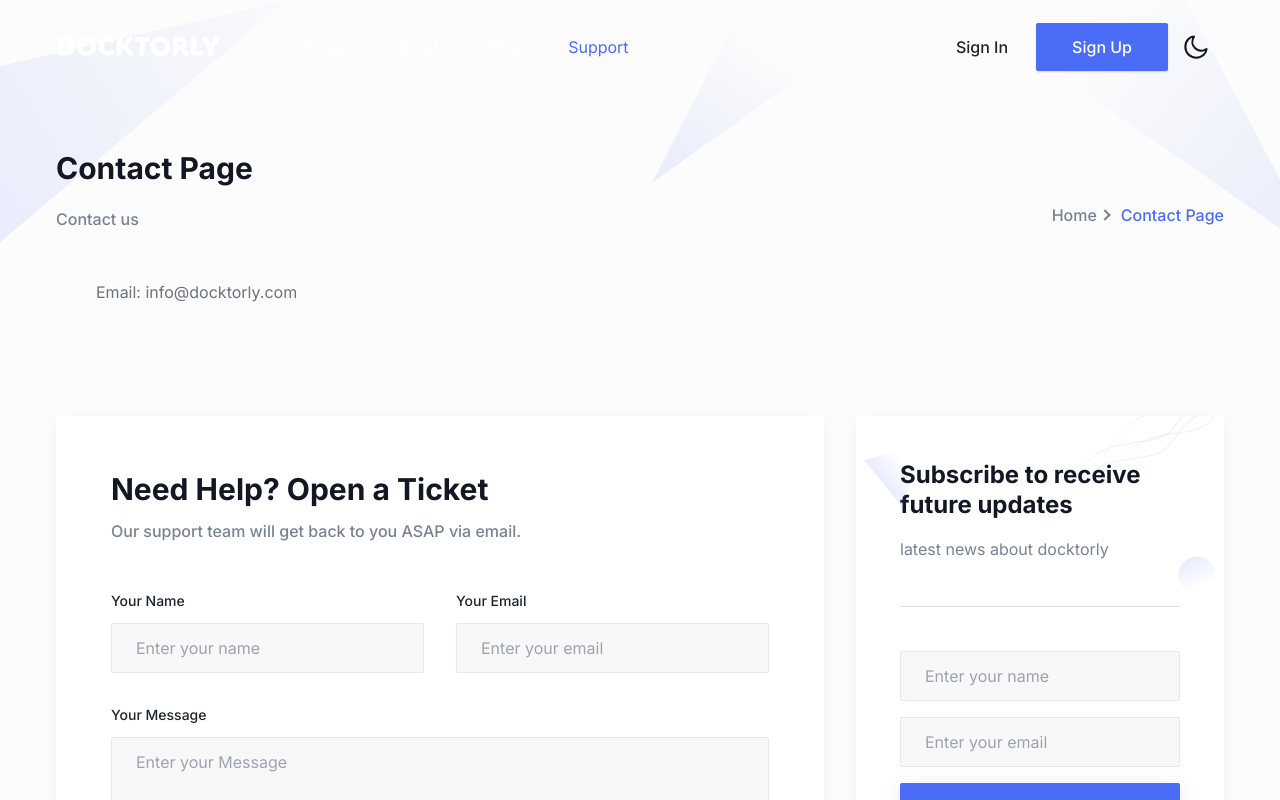
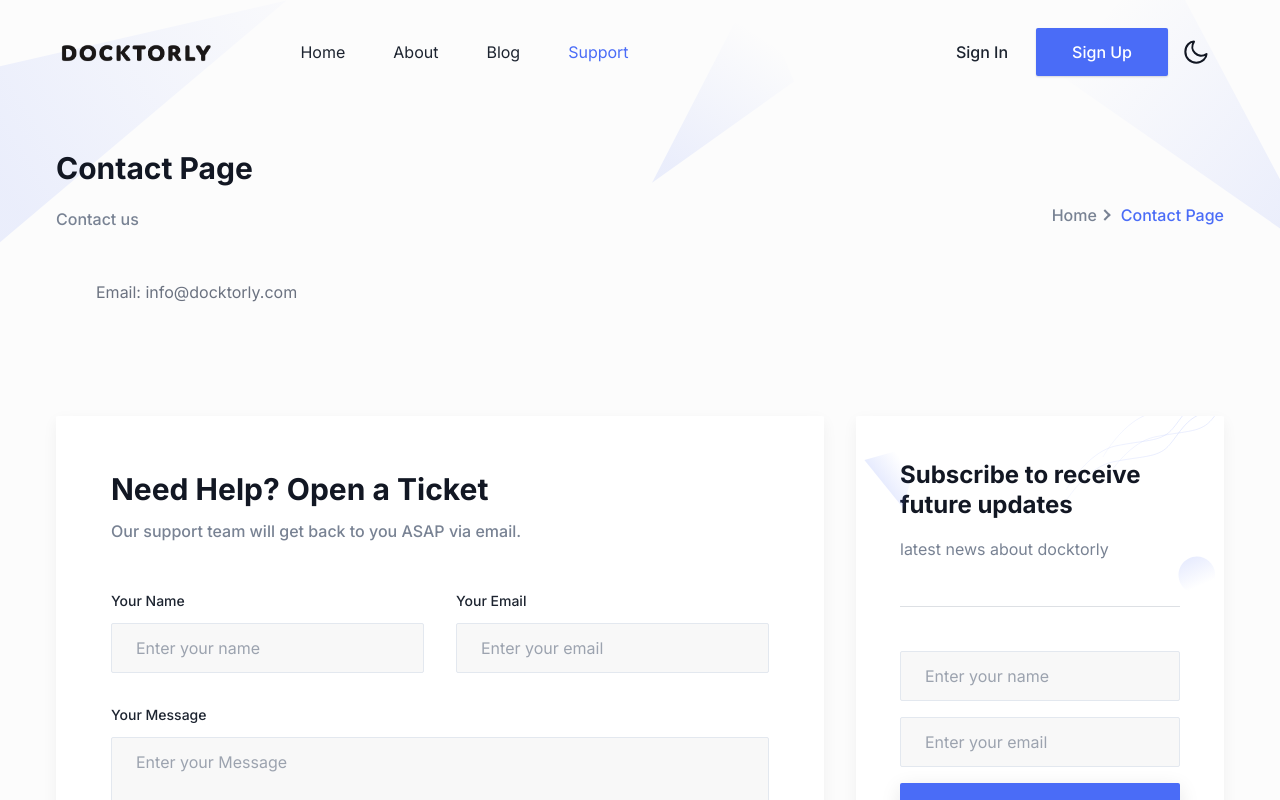
Before and after one commit to syounglee012/docktorly-frontend, a Next.js app: page /contact in a window 1280 px wide. Both pictures are taken after a click on the button "theme toggler". Shown: the top 800 px of the page. Built offline with nearby package versions, Linux system fonts and the light colour scheme.

Commit message:
dark mode color updated

```diff
--- a/components/Header/index.tsx
+++ b/components/Header/index.tsx
@@ -57,7 +57,7 @@ const Header = () => {
                 } `}
               >
                 <Image
-                  src="./images/logo/logo.png"
+                  src="./images/logo/logo-black.png"
                   alt="logo"
                   width={140}
                   height={30}
@@ -113,7 +113,7 @@ const Header = () => {
                             className={`flex py-2 text-base lg:mr-0 lg:inline-flex lg:px-0 lg:py-6 ${
                               usePathName === menuItem.path
                                 ? "text-primary dark:text-white"
-                                : "text-white hover:text-primary dark:text-white/70 dark:hover:text-white"
+                                : "text-dark hover:text-primary dark:text-white/70 dark:hover:text-white"
                             }`}
                           >
                             {menuItem.title}
```
